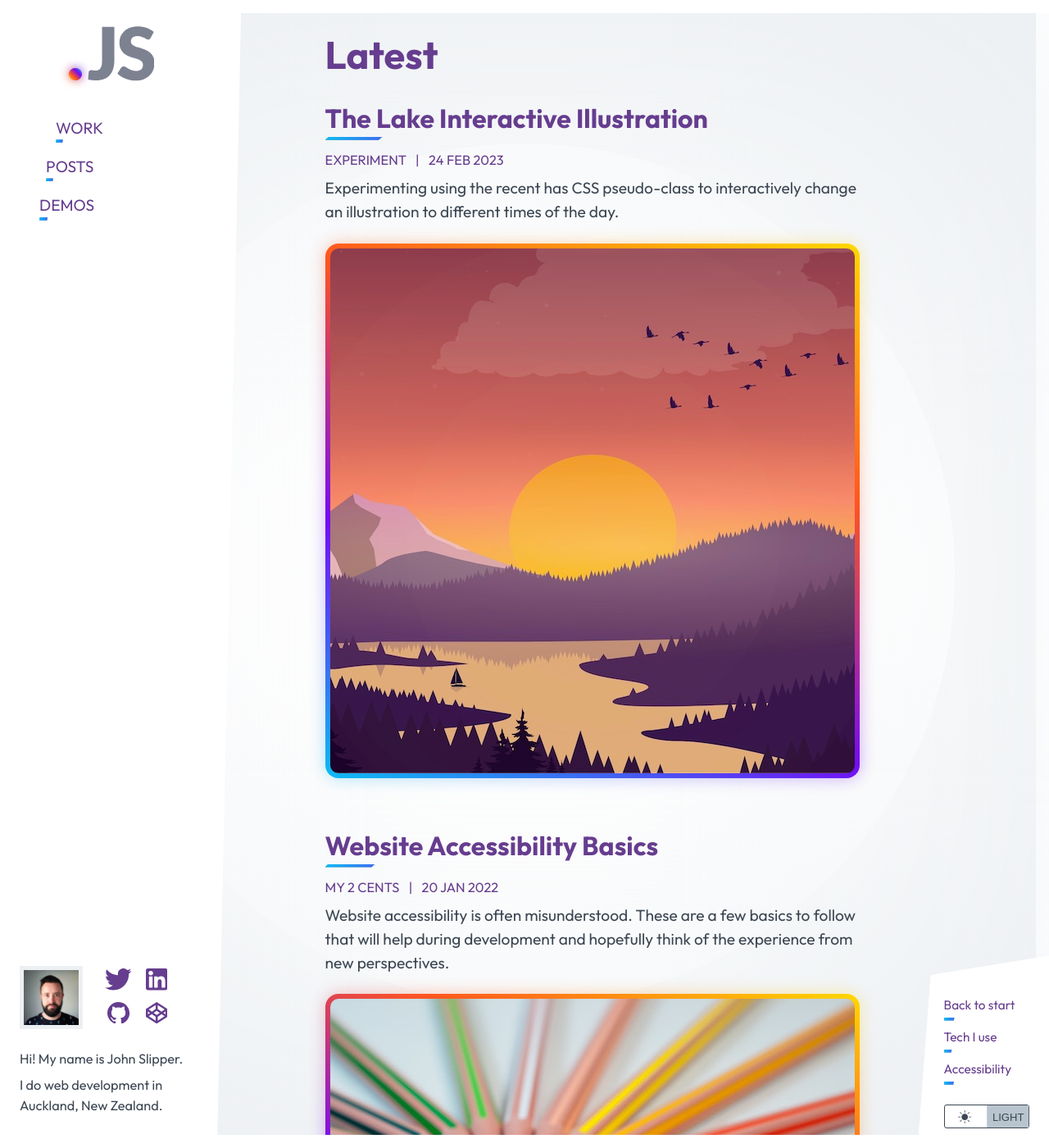
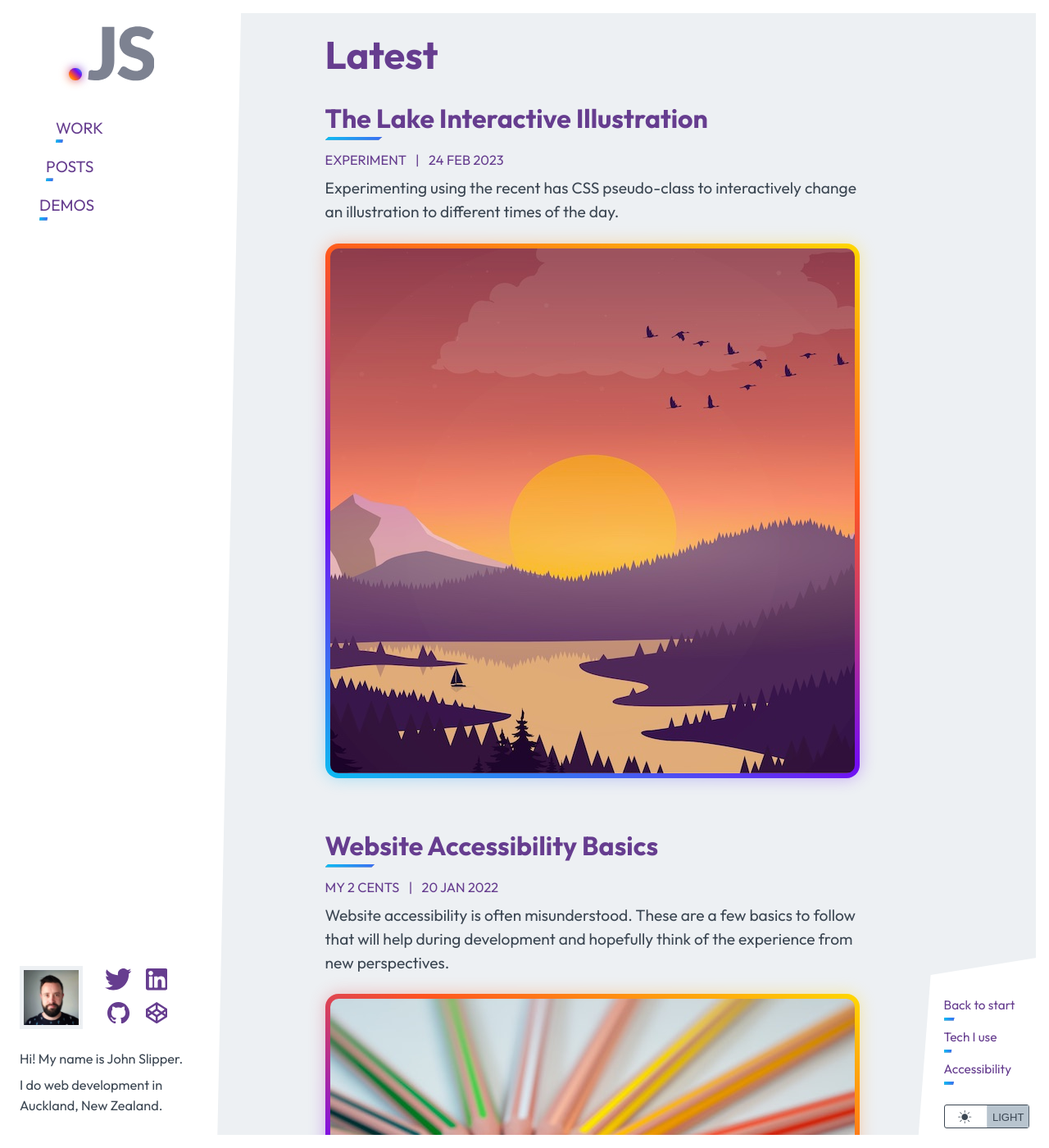
Before and after one commit to johnslipper/johnslipper.github.io, a Jekyll site: the page built from index.html, in a window 1280 px wide and 1400 px high. Shown: the whole window at 82% size. Built offline with Jekyll 4.4.1, drawn with Linux system fonts in a browser that asks for light colours.

Commit message:
Revert "Spotlight effect"
This reverts commit 771683305d0bb5a49e8c8bbd3abe2da5d41c0a84.

```diff
--- a/_includes/head.html
+++ b/_includes/head.html
@@ -8,6 +8,5 @@
 <link href="https://fonts.googleapis.com/css2?family=Outfit:wght@400;700&display=swap" rel="stylesheet">
 <link rel="stylesheet" href="{{ '/css/main.css' | relative_url }}" />
 <script src="{{ '/js/theme-switcher.js' | relative_url }}"></script>
-<script defer src="{{ '/js/spotlight.js' | relative_url }}"></script>
 {% if jekyll.environment == 'production' %} {% include analytics.html %} {%
 endif %}
--- a/_includes/spotlight.html
+++ /dev/null
@@ -1,4 +0,0 @@
-<div class="spotlight">
-    <div id="blob" class="blob"></div>
-    <div class="blur"></div>
-</div>
--- a/_layouts/page.html
+++ b/_layouts/page.html
@@ -7,7 +7,6 @@
     <body class="layout layout--page">
         {% include skip-to-content-link.html %}
         <div class="layout__wrapper">
-            {% include spotlight.html %}
             <header class="layout__header">
                 {% include header.html %}
             </header>
--- a/_layouts/post.html
+++ b/_layouts/post.html
@@ -7,7 +7,6 @@
     <body class="layout layout--post">
         {% include skip-to-content-link.html %}
         <div class="layout__wrapper">
-            {% include spotlight.html %}
             <header class="layout__header">
                 {% include header.html %}
             </header>
--- a/_sass/_variables-dark-theme.scss
+++ b/_sass/_variables-dark-theme.scss
@@ -32,6 +32,3 @@
     neutral,
     dark
 );
-
-/* Spotlight */
-@include defineColorVariable(--spotlight-color, neutral, darkest);
--- a/_sass/_variables-light-theme.scss
+++ b/_sass/_variables-light-theme.scss
@@ -33,6 +33,3 @@
     neutral,
     medium
 );
-
-/* Spotlight */
-@include defineColorVariable(--spotlight-color, neutral, lightest);
--- a/_sass/components/_spotlight.scss
+++ /dev/null
@@ -1,24 +0,0 @@
-.spotlight {
-    position: fixed;
-    inset: 0;
-    z-index: 0;
-    overflow: hidden;
-    .blob {
-        background-color: white;
-        height: 75vmax;
-        aspect-ratio: 1;
-        position: absolute;
-        left: 50%;
-        top: 50%;
-        translate: -50% -50%;
-        border-radius: 50%;
-        background-color: var(--spotlight-color);
-    }
-
-    .blur {
-        position: absolute;
-        inset: 0;
-        z-index: 2;
-        backdrop-filter: blur(12vmax);
-    }
-}
--- a/css/main.scss
+++ b/css/main.scss
@@ -17,4 +17,3 @@
 @import "../_sass/components/codepen-embed";
 @import "../_sass/components/theme-switcher";
 @import "../_sass/components/footer";
-@import "../_sass/components/spotlight";
--- a/js/spotlight.js
+++ /dev/null
@@ -1,10 +0,0 @@
-const blob = document.getElementById("blob");
-
-window.onpointermove = event => {
-  const { clientX, clientY } = event;
-
-  blob.animate({
-    left: `${clientX}px`,
-    top: `${clientY}px`
-  }, { duration: 3000, fill: "forwards" });
-}
```
